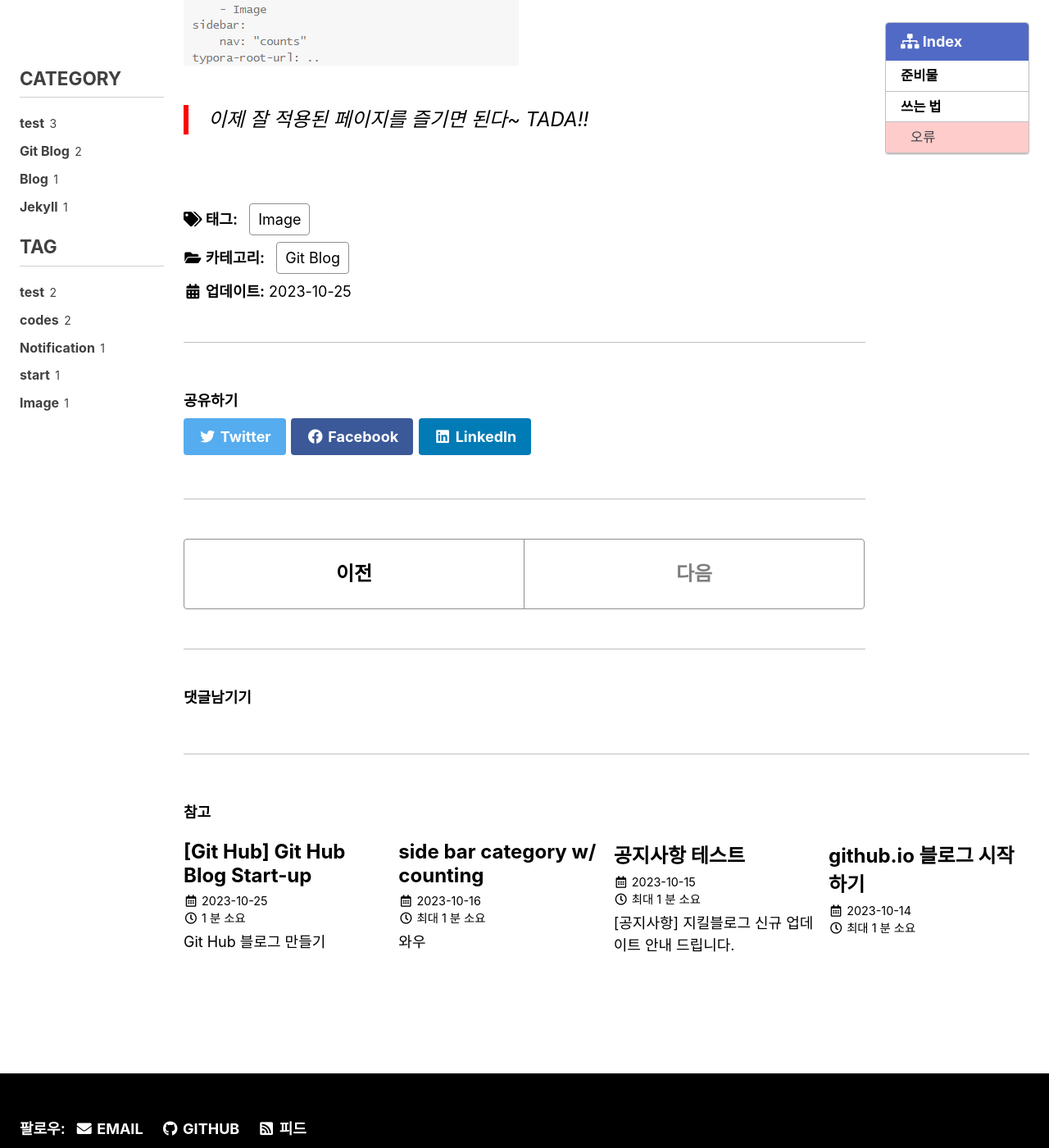
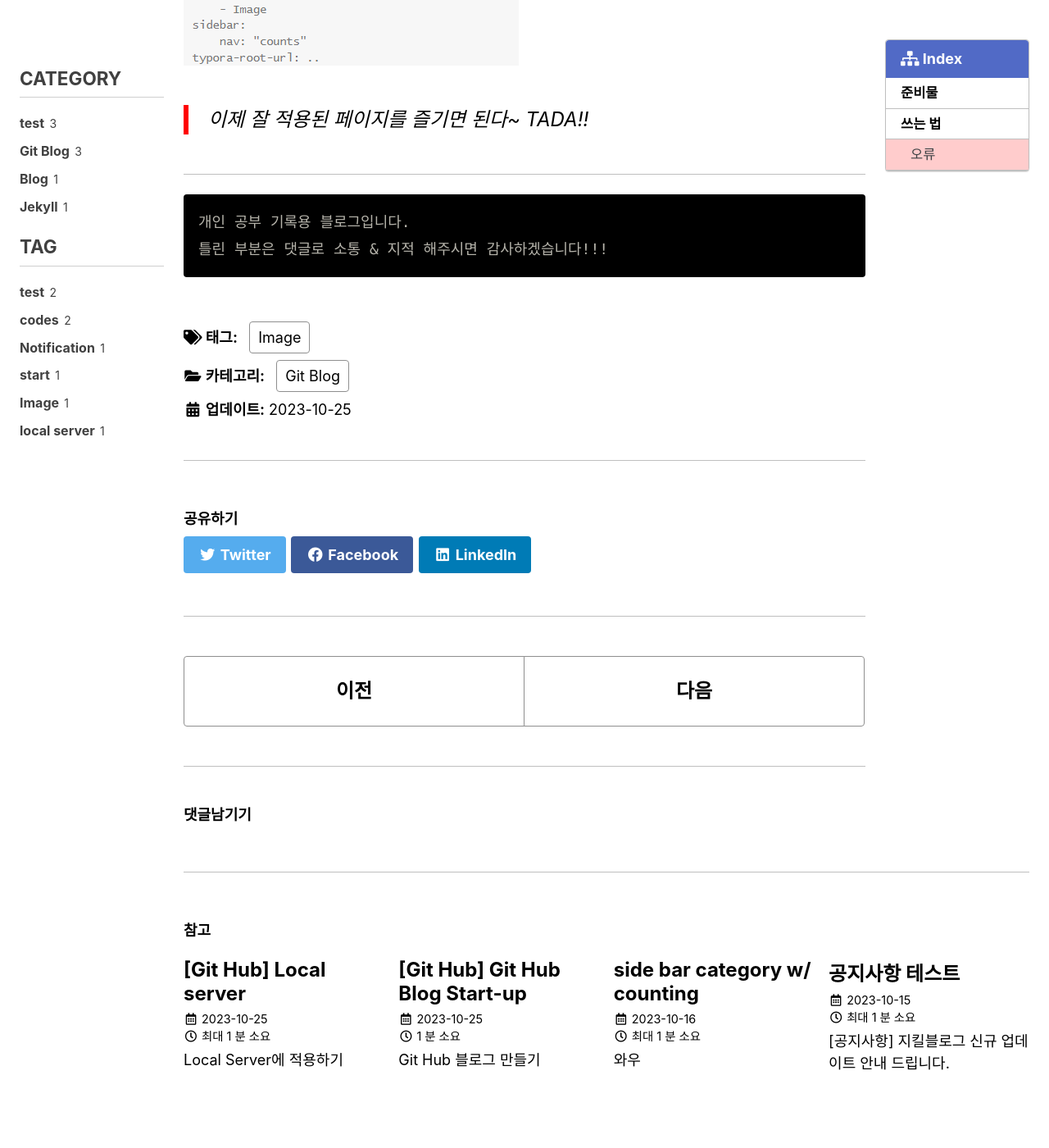
Before and after one commit to ahfmrptEkd/ahfmrptEkd.github.io, a Jekyll site: the page built from _posts/git_blog/2023-10-25-image-upload.md, in a window 1280 px wide and 1400 px high, scrolled down 3297 px. Shown: the whole window at 82% size. Built offline with Jekyll 4.4.1, drawn with Linux system fonts in a browser that asks for light colours; cached includes are drawn as plain includes; comment, search, counter and statistics services are not loaded; part of the change alters nothing that is shown.

Commit message:
updates a write
about local server

````diff
--- a/_posts/git_blog/2023-10-25-image-upload.md
+++ b/_posts/git_blog/2023-10-25-image-upload.md
@@ -89,3 +89,10 @@ Typora는 이미지 삽입및 글 편집을 편하게 하기에 쓰는 편입니
 
 
 > 이제 잘 적용된 페이지를 즐기면 된다~  TADA!!
+
+---
+
+```
+개인 공부 기록용 블로그입니다.
+틀린 부분은 댓글로 소통 & 지적 해주시면 감사하겠습니다!!!
+```
--- /dev/null
+++ b/_posts/git_blog/2023-10-25-local-server.md
@@ -0,0 +1,85 @@
+---
+title:  "[Git Hub] Local server"
+author_profile: false # 내 프로필을 보여줄지 말지.
+categories:  # 복수로 가능하다 하지만 1개로 설정
+  - Git Blog
+tags:        # 태그는 복수로 설정 해도 괜찮다.
+  - local server
+last_modified_at: 2023-10-25T00:00:00-00:20   # 마지막 수정일
+sidebar:
+    nav: "counts"
+---
+
+# Local Server에 적용하기
+
+
+
+
+
+
+
+## Update gem 파일
+
+- 이전 두 글에서 서버 생성과 이미지를 올리는 방법을 배웠다면, 이번에는 올린 것들을 실제 서버에서는 어떻게 적용이 되었는지 확인하는 것을 할 것이다.
+
+
+
+- 우리는 저번에 cmd에 ```gem install jekyll bundle ```   명령어를 이용해 지킬과 번들을 설치 했다.
+  - 이제 설치한 번들안에 들어 있는 플러그인들을 설치해줘야 한다.
+    1. 먼저 cmd의 경로를 블로그 폴더로 이동한다.
+    2.  ```bundle install``` 를  cmd에 명령어를 입력해준다.
+
+
+
+
+
+
+
+---
+
+
+
+
+
+## Local server 구동
+
+- 이젠 우리가 적용한 것들을 확인할 서버를 구동한다.
+
+  1. 명령어로 ```bundle exec jekyll server```  를 명령어를 입력한다.
+
+     - 위 명령어는 로컬 서버를 구동하는 명령어
+
+       ![image-20231025173825171](/images/2023-10-25-local-server/image-20231025173825171.png)
+
+
+  2. 정상 구동이 된다면 서버가 돌고 있다는 글을 볼 수 있다.
+     ![image-20231025174005058](/images/2023-10-25-local-server/image-20231025174005058.png)
+
+
+
+
+
+     - 하지만 가끔 오류가 있다.
+
+     - 이렇게  'webrick'이 없다는 오류가 뜬다면
+
+       -> ```bundle add webrick```을 명령어 에 입력 해준다.
+
+       <img src="/images/2023-10-25-local-server/image-20231025174127355.png" alt="image-20231025174127355" style="zoom:150%;" />
+
+     - 이제 그럼  다시 서버 구동 명령어를 입력해준다. 그럼 정상으로 작동할 것이다.
+
+
+
+
+
+
+
+그럼 이제 우리가 로컬 파일에 입력하는 것들은 실시간으로 로컬 서버에 적용되는 모습을 볼 수 있다.
+
+---
+
+```
+개인 공부 기록용 블로그입니다.
+틀린 부분은 댓글로 소통 & 지적 해주시면 감사하겠습니다!!!
+```
````
Also changed, not shown: _posts/git_blog/2023-10-25-git-start.md (+1 -1 lines), images/2023-10-25-local-server/image-20231025173825171.png (added), images/2023-10-25-local-server/image-20231025173923702.png (added), images/2023-10-25-local-server/image-20231025173936363.png (added), images/2023-10-25-local-server/image-20231025173955415.png (added), images/2023-10-25-local-server/image-20231025174005058.png (added), images/2023-10-25-local-server/image-20231025174127355.png (added).
